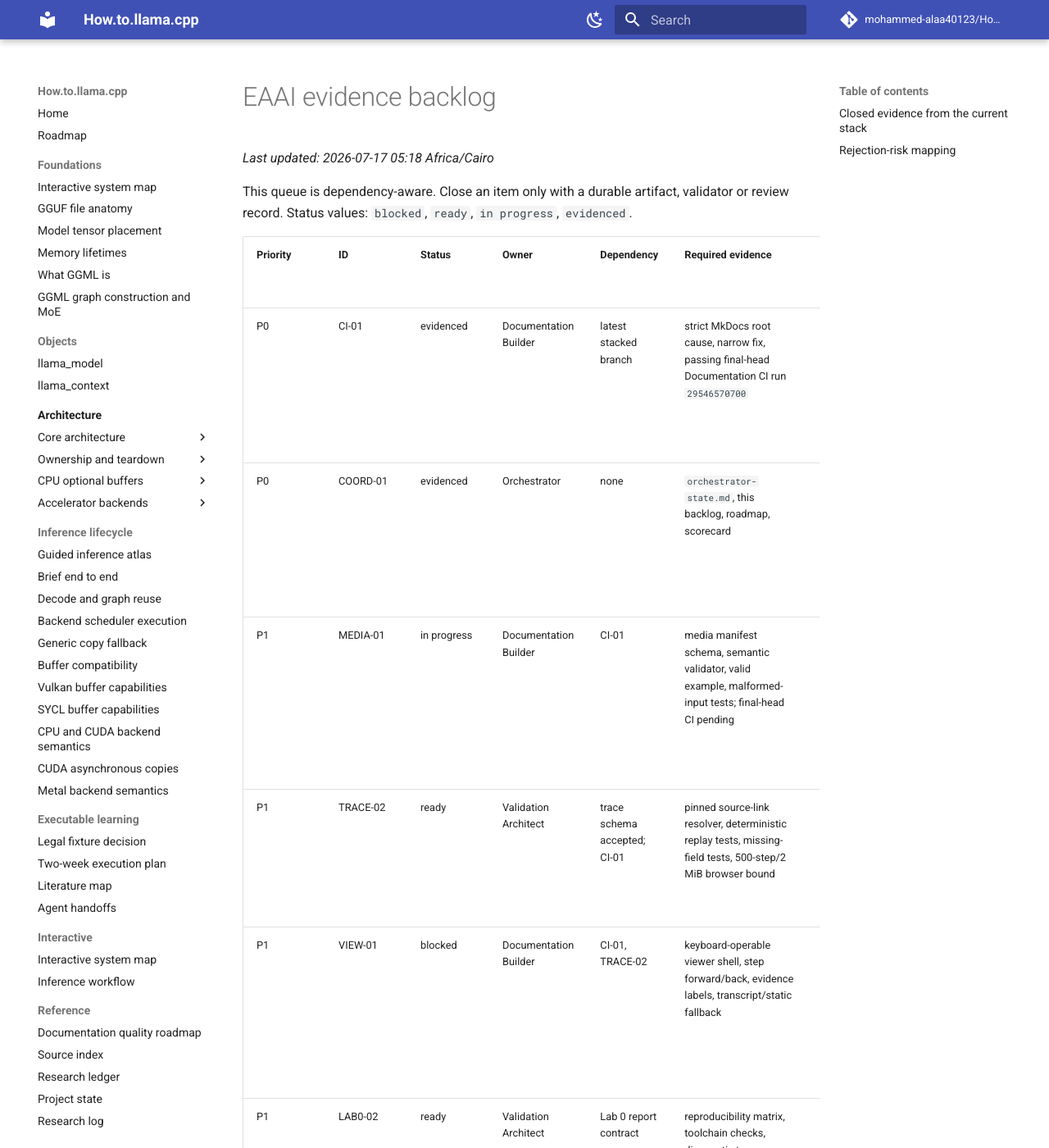
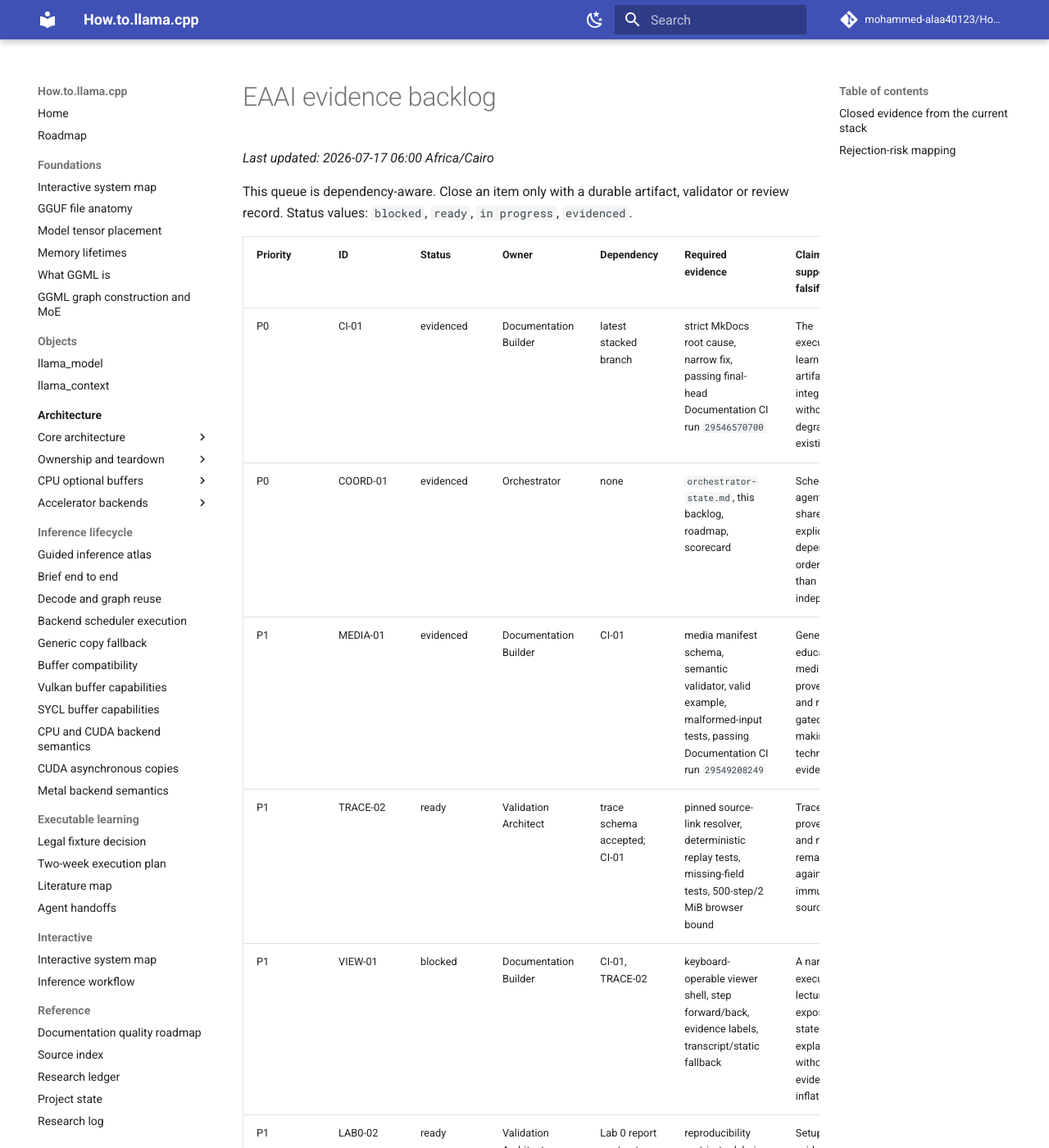
Before and after one commit to mohammed-alaa40123/How.to.llama.cpp, an MkDocs documentation site: the page built from docs/publication/evidence-backlog.md, in a window 1280 px wide and 1400 px high. Shown: the whole window at 82% size. Built offline with MkDocs 1.6.1 and Material for MkDocs 9.7.7, drawn with Linux system fonts in a browser that asks for light colours; comment, search, counter and statistics services are not loaded; some of the changed text lies outside the part shown.

Commit message:
Close media contract and deterministic figure evidence items

```diff
--- a/docs/publication/evidence-backlog.md
+++ b/docs/publication/evidence-backlog.md
@@ -1,6 +1,6 @@
 # EAAI evidence backlog
 
-_Last updated: 2026-07-17 05:18 Africa/Cairo_
+_Last updated: 2026-07-17 06:00 Africa/Cairo_
 
 This queue is dependency-aware. Close an item only with a durable artifact, validator or review record. Status values: `blocked`, `ready`, `in progress`, `evidenced`.
 
@@ -8,13 +8,13 @@
 |---|---|---|---|---|---|---|
 | P0 | CI-01 | evidenced | Documentation Builder | latest stacked branch | strict MkDocs root cause, narrow fix, passing final-head Documentation CI run `29546570700` | The executable-learning artifacts integrate without degrading the existing site |
 | P0 | COORD-01 | evidenced | Orchestrator | none | `orchestrator-state.md`, this backlog, roadmap, scorecard | Scheduled agents can share an explicit dependency order rather than infer work independently |
-| P1 | MEDIA-01 | in progress | Documentation Builder | CI-01 | media manifest schema, semantic validator, valid example, malformed-input tests; final-head CI pending | Generated educational media can be provenance- and review-gated without making it technical evidence |
+| P1 | MEDIA-01 | evidenced | Documentation Builder | CI-01 | media manifest schema, semantic validator, valid example, malformed-input tests, passing Documentation CI run `29549208249` | Generated educational media can be provenance- and review-gated without making it technical evidence |
 | P1 | TRACE-02 | ready | Validation Architect | trace schema accepted; CI-01 | pinned source-link resolver, deterministic replay tests, missing-field tests, 500-step/2 MiB browser bound | Trace provenance and navigation remain valid against immutable source |
 | P1 | VIEW-01 | blocked | Documentation Builder | CI-01, TRACE-02 | keyboard-operable viewer shell, step forward/back, evidence labels, transcript/static fallback | A narrow executable lecture can expose source, state and explanation without evidence inflation |
 | P1 | LAB0-02 | ready | Validation Architect | Lab 0 report contract | reproducibility matrix, toolchain checks, diagnostic taxonomy, time-to-ready protocol | Setup/build evidence is comparable across supported environments |
 | P1 | LIT-02 | ready | Literature Scout | none | official media/API capability matrix with provenance, privacy, accessibility, licensing, cost and caching implications | Optional media choices are evidence-based and reproducible enough for an experience report |
 | P1 | VENUE-01 | in progress | Literature Scout | official publication | verified EAAI-27 call, deadlines, area, format, review criteria | Submission plan matches the current venue rather than prior-year assumptions |
-| P2 | FIG-01 | blocked | Documentation Builder | MEDIA-01 | one deterministic figure generated from structured trace/fixture data plus manifest/checksum/alt text | Authoritative technical figures are reproducible without generative models |
+| P2 | FIG-01 | evidenced | Documentation Builder | MEDIA-01 | deterministic GGUF-layout SVG generated from the golden fixture, exact replay test, input/output checksums, byte count, alt text and evidence boundary | Authoritative technical figures are reproducible without generative models |
 | P2 | LAB1-01 | blocked | Documentation Builder | CI-01, progress contract integrated | browser parser/visualizer, Python/golden agreement, Predict-Discover-Explain checkpoints, static fallback | Learners can inspect GGUF layout in-browser without confusing it with native inference |
 | P2 | PROGRESS-02 | blocked | Validation Architect | progress schema integrated | import/export round trip, migration, corruption recovery, local storage adapter tests | Local-first progress is portable and privacy-minimizing |
 | P2 | REVIEW-01 | blocked | Human | independent reviewer nominated | expert rubric and signed/dated review of fixture, trace, lab explanations and figure | Technical correctness is independently supported |
@@ -31,6 +31,8 @@
 - Local-only learner-progress schema and privacy constraints.
 - Initial browser/local/cloud platform literature map.
 - Strict MkDocs handoff-link repair with passing commit-scoped CI.
+- Media manifest/provenance contract with passing commit-scoped CI.
+- Deterministic GGUF-layout SVG with exact regeneration and checksum tests.
 
 ## Rejection-risk mapping
 
```
